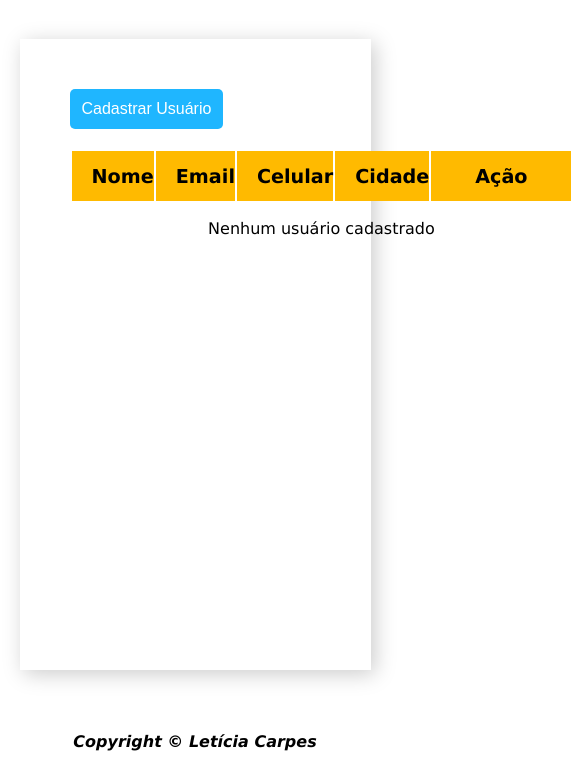
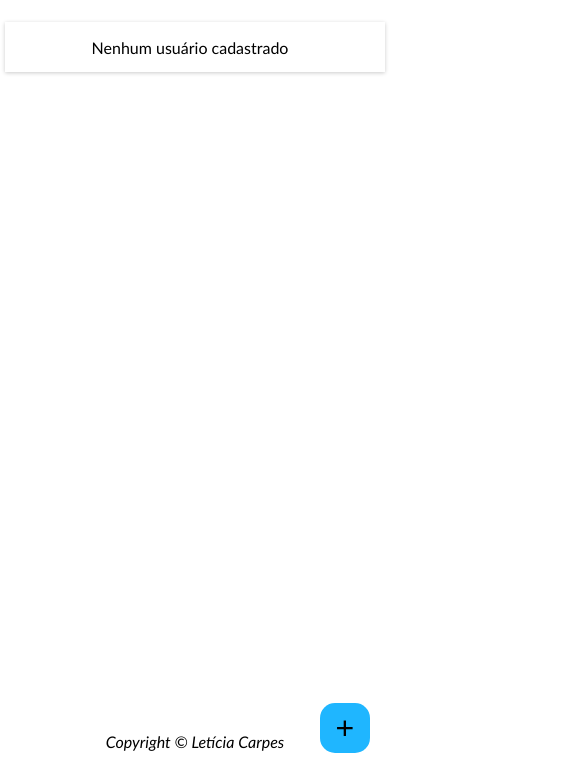
Before and after one commit to leCarpes/crudUsuarioInterface, a plain HTML site: page index.html in a window 390 px wide. Shown: the part 73-844 px from the top of the page, 573 px wide, since content can reach past the window. Drawn offline with Linux system fonts and the light colour scheme.

Commit message:
adicionando mobile

```diff
--- a/index.html
+++ b/index.html
@@ -20,7 +20,7 @@
     </header>
 
     <main>
-            <button type="button" class="button blue" id="userRegistration">
+            <button type="button" class="button blue mobile" id="userRegistration">
                 Cadastrar Usuário
             </button>
 
--- a/styles/button.css
+++ b/styles/button.css
@@ -25,3 +25,28 @@ button.red{
 button:hover{
     box-shadow: inset 200px 0 0 #00000055;
 }
+
+/*---------------------------------------MOBILE---------------------------------------*/
+
+@media (max-width:414px){
+
+    .button.mobile{
+        color: transparent;
+        font-size: 0;
+        width: 50px;
+        height: 50px;
+        border-radius: 30%;;
+        position: fixed;
+        top: 92vh;
+        left: 82vw;
+    }
+
+    .button.mobile::before{
+        text-align: center;
+        content: "+";
+        color: #000000;
+        font-size: 2rem;
+        width: 100%;
+        height: 100%;
+    }
+}
--- a/styles/modal.css
+++ b/styles/modal.css
@@ -78,3 +78,15 @@
     text-align: right;
     padding: 0 20px;
 }
+
+/*---------------------------------------MOBILE---------------------------------------*/
+
+@media (max-width: 414px){
+
+    .modalContent{
+        margin-top:50%;
+        width:100%;
+        position:fixed;
+    }
+
+}
--- a/styles/records.css
+++ b/styles/records.css
@@ -26,3 +26,48 @@
 .records tr:hover{
     background-color: var(--secondary-color);
 }
+
+/*---------------------------------------MOBILE---------------------------------------*/
+
+@media (max-width: 414px){
+
+
+    .records{
+        width: 100%;
+        text-align: center;
+        border-spacing: 5px;
+    }
+
+    .records thead{
+        display: none;
+    }
+
+    .records tr{
+        box-shadow: 0 1px 4px var(--shadow-color);
+        padding: 10px;
+    }
+
+    .records tr:hover{
+        background-color: inherit;
+    }
+
+    .records td:first-child{
+        border-collapse: collapse;
+        border: 2px solid #FFFFFF;
+        padding: 0 20px 0 10px;
+        text-align: center;
+    }
+
+    .records td:not(:first-child){
+        display:flex;
+        align-items: center;
+        justify-content: center;
+        padding-right: 40px;
+    }
+
+    .records td:last-child{
+        justify-content: space-evenly;
+        padding-right: 20px;
+    }
+
+}
--- a/styles/style.css
+++ b/styles/style.css
@@ -18,7 +18,8 @@ body{
     display: flex;
     flex-direction: column;
     position: relative;
-    font-family: Verdana, Geneva, Tahoma, sans-serif;
+    font-family:'Trebuchet MS', 'Lucida Sans Unicode', 'Lucida Grande', 'Lucida Sans', Arial, sans-serif;
+
 }
 
 header{
@@ -48,8 +49,30 @@ main{
 
 footer{
     width: 100%;
+    font-weight: 200;
     text-align: center;
-    font-weight: bold;
+    /* font-weight: bold; */
     font-style: italic;
     padding: 20px;
 }
+
+/*---------------------------------------MOBILE---------------------------------------*/
+
+@media (max-width: 414px){
+
+    header{
+        position: fixed;
+        width: 100%
+    }
+
+    .headerTitle{
+        font-size: 1.6rem;
+    }
+
+    main{
+        padding: 0;
+        margin: 90px 0 0 0;
+        width: 100%;
+        box-shadow: none;
+    }
+}
```
